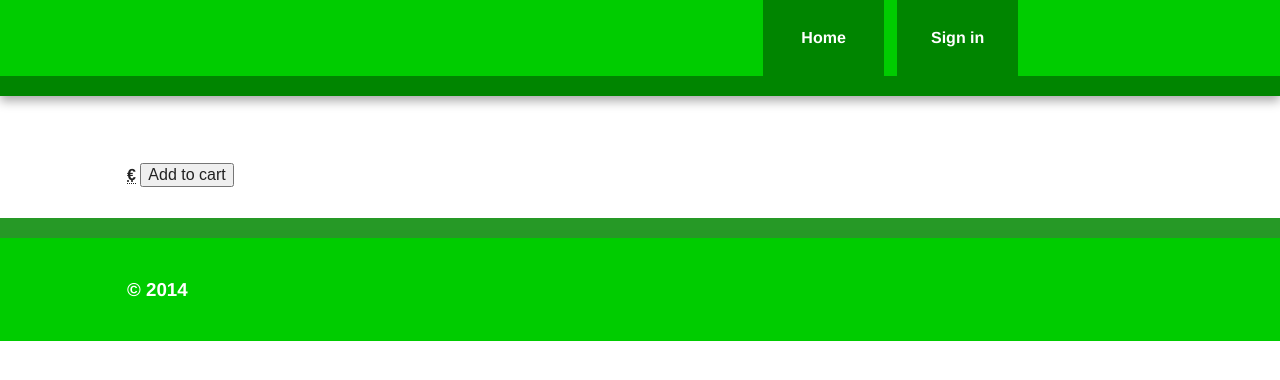
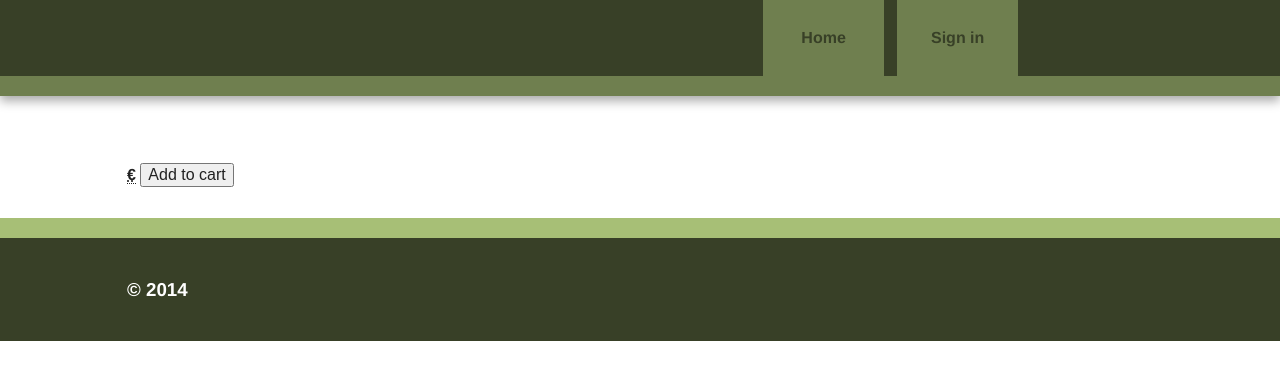
Before and after one commit to SamuelDebruyn/MI4webshop, a CakePHP app: the page made by app/View/Products/view.ctp in a window 1280 px wide. Shown: the top 380 px of the page. Run offline with PHP 8.4 and a stand-in for CakePHP, Linux system fonts and the light colour scheme; the template is opened without the code that fills it, so the values that code supplies are empty; some libraries are stand-ins or nearby versions.

Commit message:
redesign

```diff
--- a/app/View/Layouts/default.ctp
+++ b/app/View/Layouts/default.ctp
@@ -28,8 +28,8 @@
 		<title><?php echo $siteTitle; ?>:
 			<?php echo $title_for_layout; ?></title>
 		<meta name="viewport" content="width=device-width">
-		<?php echo $this -> Html -> css('main');
-		echo $this -> Html -> css('normalize.min');
+		<?php echo $this -> Html -> css('normalize.min');
+		echo $this -> Html -> css('main');
 		echo $this -> fetch('meta');
 		echo $this -> fetch('css');
 		echo $this -> fetch('script');
--- a/app/webroot/css/main.css
+++ b/app/webroot/css/main.css
@@ -74,18 +74,18 @@ body {
    =================== */
 
 .header-container {
-    border-bottom: 20px solid #008500;
+    border-bottom: 20px solid #6F7F4F;
 }
 
 .footer-container,
 .main aside {
-    border-top: 20px solid #269926;
+    border-top: 20px solid #A7BF76;
 }
 
 .header-container,
 .footer-container,
 .main aside {
-    background: #00CC00;
+    background: #384027;
 }
 
 .title {
@@ -111,7 +111,7 @@ nav a {
     font-weight: bold;
 
     color: white;
-    background: #008500;
+    background: #6F7F4F;
 }
 
 nav a:hover,
@@ -120,8 +120,8 @@ nav a:visited {
 }
 
 nav a:hover {
-    text-decoration: underline;
-    background: #269926;
+    text-decoration: none;
+    background: #86995E;
 }
 
 /* ==============
@@ -173,6 +173,11 @@ td{
 	font-weight: bold;
 }
 
+li a, a{
+	text-decoration: none;
+	color: #384027;
+	font-weight: bolder;
+}
 
 
 /* ==========================================================================
```
Also changed, not shown: app/View/Users/home.ctp (+8 -0 lines).
